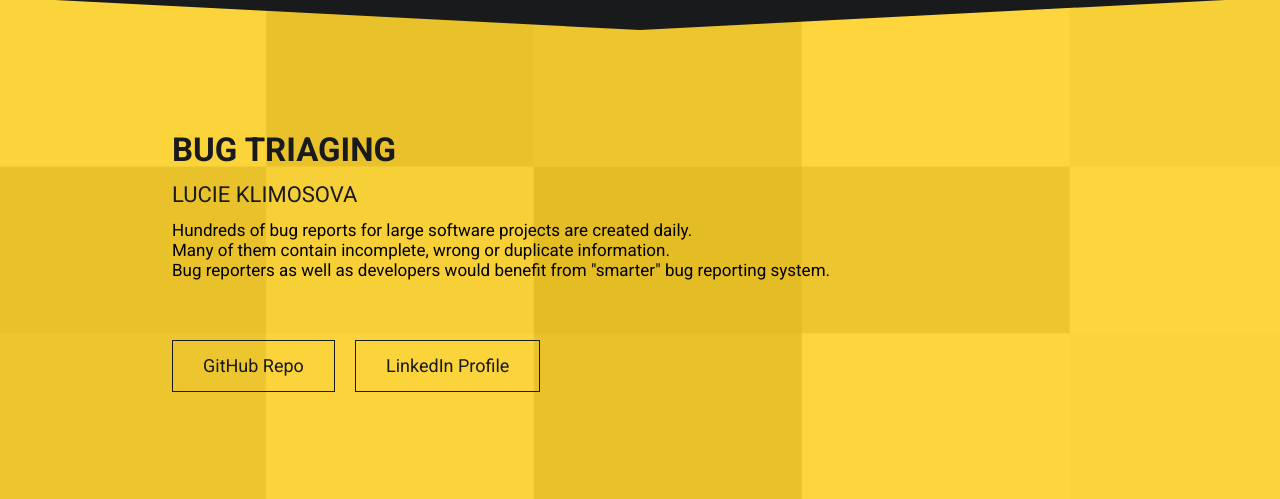
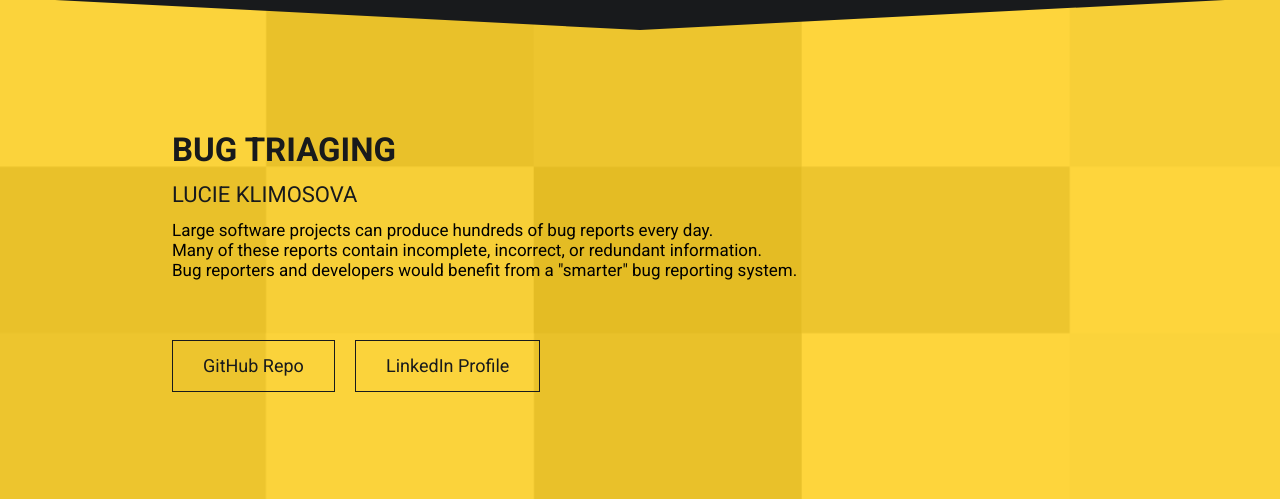
Before and after one commit to luckamolkova/bugs, a Flask app: page / in a window 1280 px wide. Shown: the part 70-569 px from the top of the page. Run offline with Flask 2, Linux system fonts and the light colour scheme; parts of the project's set-up code (start-up, migrations or seed data) failed here and were passed over.

Commit message:
Grammatical fixes

```diff
--- a/src/templates/index.html
+++ b/src/templates/index.html
@@ -72,9 +72,9 @@
                         <h2 class="fittext2">Bug Triaging</h2>
                         <h4>Lucie Klimosova</h4>
                         <p><br/>
-                        Hundreds of bug reports for large software projects are created daily.<br/>
-                        Many of them contain incomplete, wrong or duplicate information.<br/>
-                        Bug reporters as well as developers would benefit from "smarter" bug reporting system.</p>
+                        Large software projects can produce hundreds of bug reports every day.<br/>
+                        Many of these reports contain incomplete, incorrect, or redundant information.<br/>
+                        Bug reporters and developers would benefit from a "smarter" bug reporting system.</p>
                         <a href="http://github.com/lucieklimosova/bugs" target="new" class="da-link button">GitHub Repo</a>
                         <a style="left:300px;" href="https://www.linkedin.com/in/lucieklimosova" target="new" class="da-link button">LinkedIn Profile</a>
                     </div>
```
